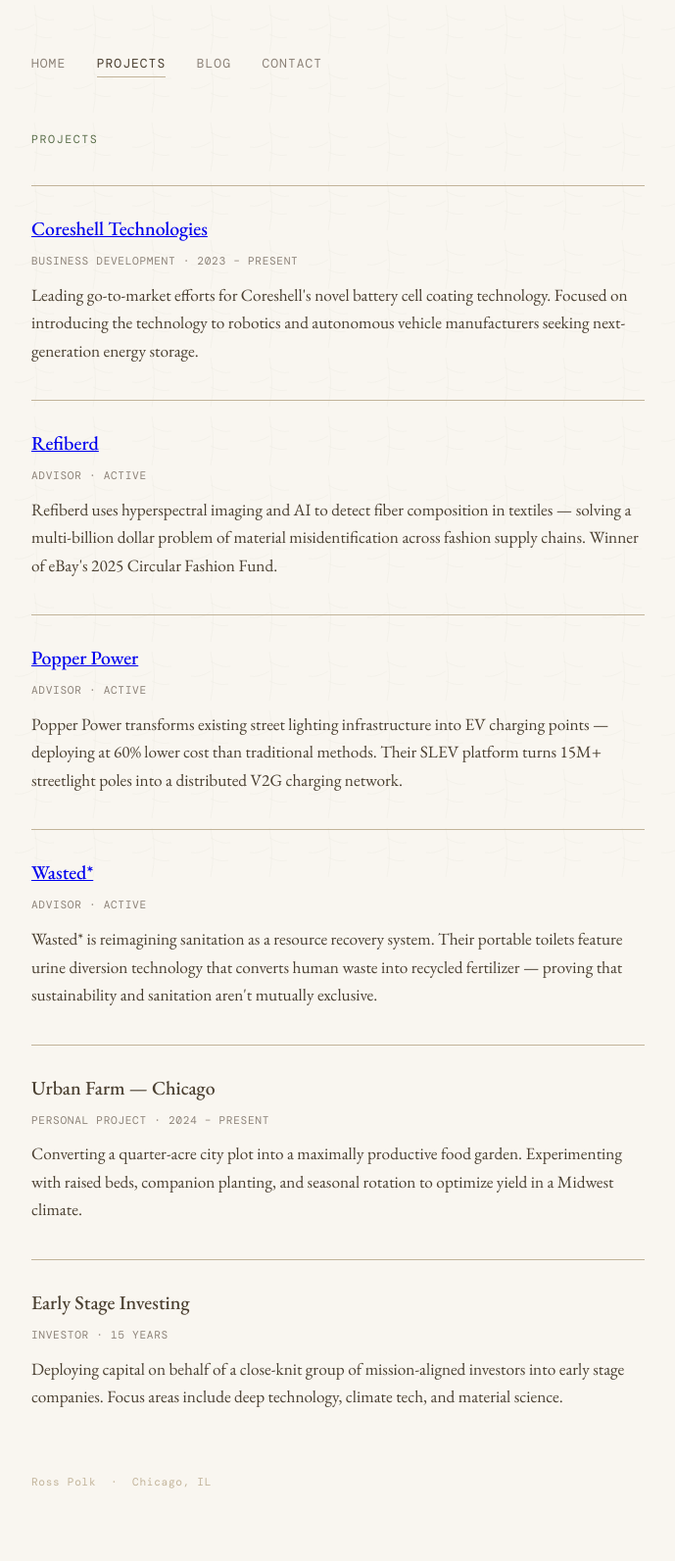
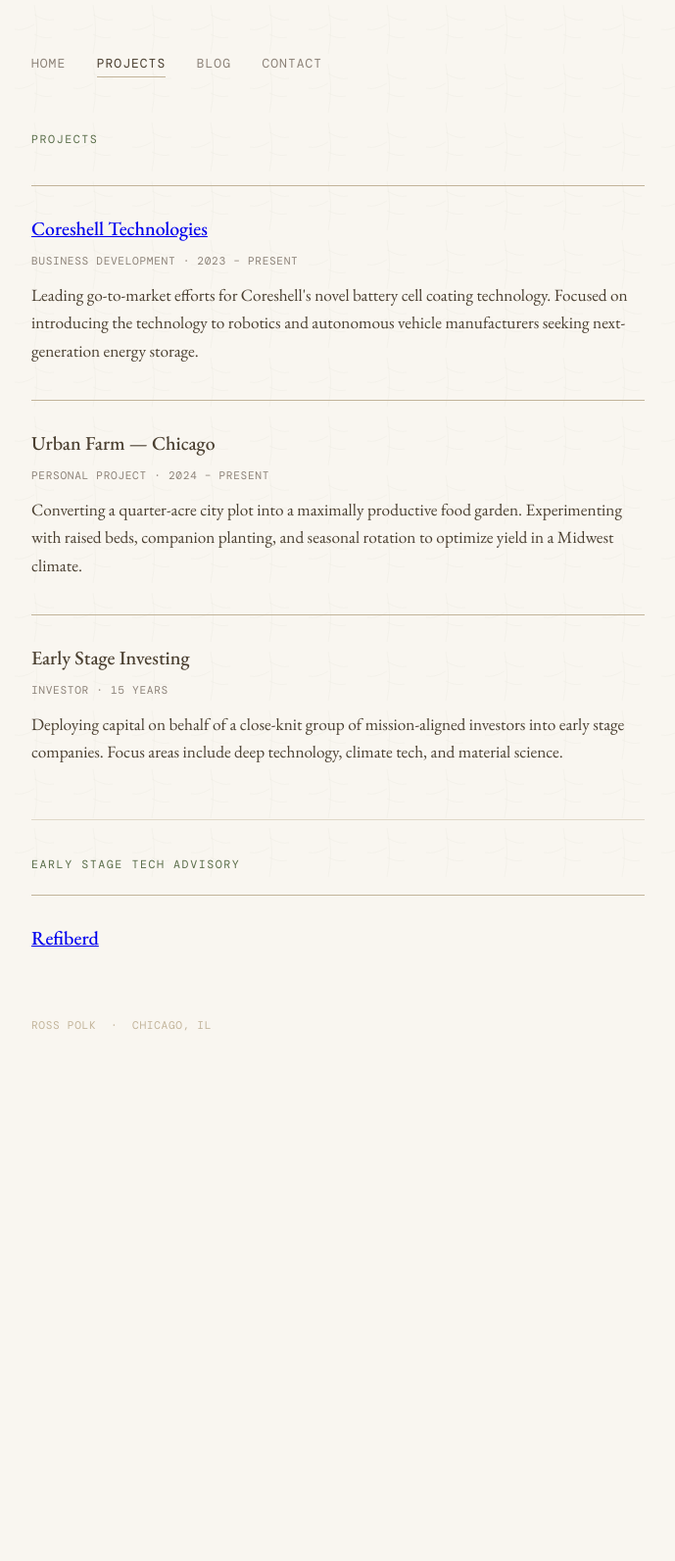
Before and after one commit to rosswilliampolk-xyz/rosswilliampolk-xyz.github.io, a Jekyll site: the page built from projects.html, in a window 1280 px wide. Shown: the whole page at 98% size, without its empty margins (295-984 px from the left). Built offline with Jekyll 4.4.1, drawn with Linux system fonts in a browser that asks for light colours; some web fonts are replaced; after the commit the page ends 1139 px from its top, so only the background shows below that.

Commit message:
Update projects.html

```diff
--- a/projects.html
+++ b/projects.html
@@ -15,39 +15,6 @@
       Leading go-to-market efforts for Coreshell's novel battery cell coating
       technology. Focused on introducing the technology to robotics and
       autonomous vehicle manufacturers seeking next-generation energy storage.
-    </p>
-  </div>
-
-  <div class="project-card">
-    <h2><a href="https://refiberd.com" target="_blank" rel="noopener">Refiberd</a></h2>
-    <div class="meta">Advisor · Active</div>
-    <p>
-      Refiberd uses hyperspectral imaging and AI to detect fiber composition
-      in textiles — solving a multi-billion dollar problem of material
-      misidentification across fashion supply chains. Winner of eBay's 2025
-      Circular Fashion Fund.
-    </p>
-  </div>
-
-  <div class="project-card">
-    <h2><a href="https://popperpower.com" target="_blank" rel="noopener">Popper Power</a></h2>
-    <div class="meta">Advisor · Active</div>
-    <p>
-      Popper Power transforms existing street lighting infrastructure into
-      EV charging points — deploying at 60% lower cost than traditional
-      methods. Their SLEV platform turns 15M+ streetlight poles into a
-      distributed V2G charging network.
-    </p>
-  </div>
-
-  <div class="project-card">
-    <h2><a href="https://wasted.earth" target="_blank" rel="noopener">Wasted*</a></h2>
-    <div class="meta">Advisor · Active</div>
-    <p>
-      Wasted* is reimagining sanitation as a resource recovery system.
-      Their portable toilets feature urine diversion technology that converts
-      human waste into recycled fertilizer — proving that sustainability
-      and sanitation aren't mutually exclusive.
     </p>
   </div>
 
@@ -72,3 +39,13 @@
   </div>
 
 </div>
+
+<hr class="divider" style="margin-top: 3rem;">
+
+<p class="label" style="margin-top: 2rem;">Early Stage Tech Advisory</p>
+
+<div class="project-list">
+
+  <div class="project-card">
+    <h2><a href="https://refiberd.com" target="_blank" rel="noopener">Refiberd</a></h2>
+    <div class="meta">
```
